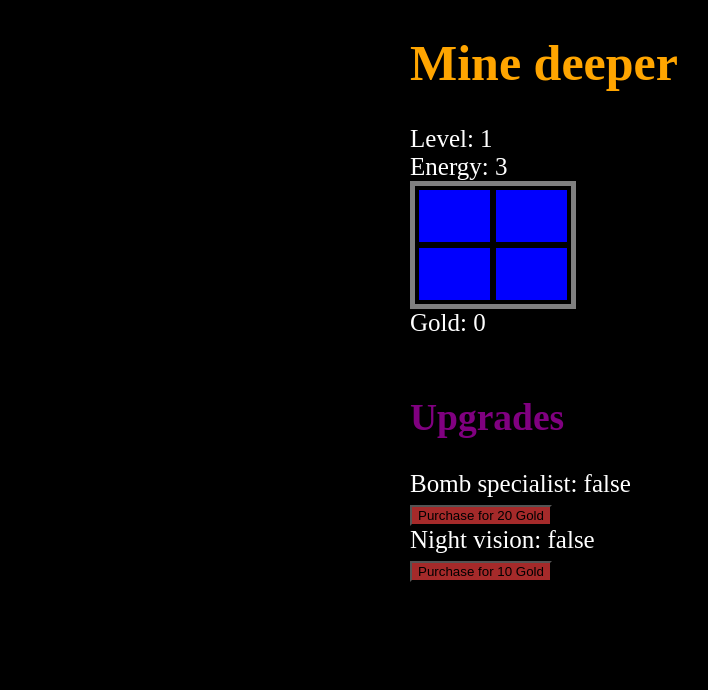
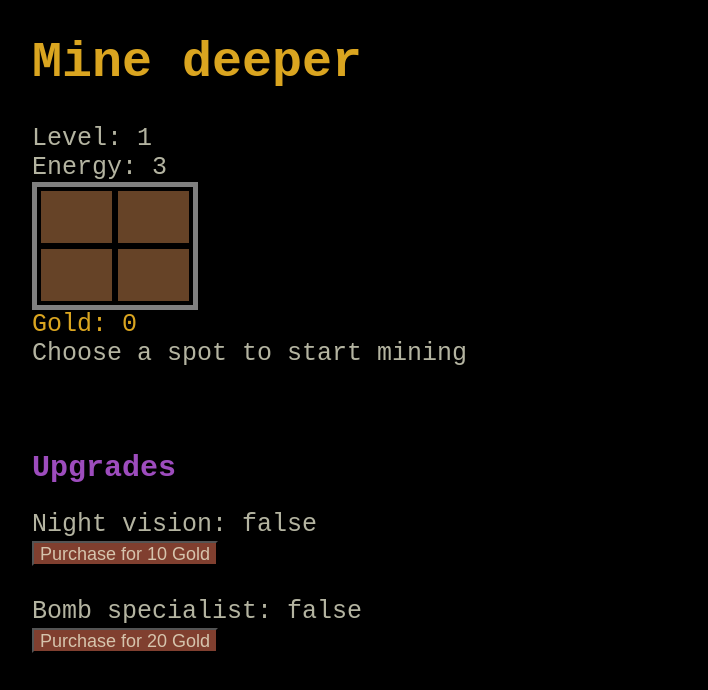
Before and after one commit to Vikkidub/Mine-deeper, a plain HTML site: page index.html in a window 1280 px wide. Shown: the whole page, without its empty margins (96-804 px from the left). Drawn offline with Linux system fonts and the light colour scheme.

Commit message:
visual enchancements
updated colors and flavor text to better fit the mining theme. changed font and adjusted screen spacing

```diff
--- a/controller.js
+++ b/controller.js
@@ -29,7 +29,7 @@ function updatePlayfield() {
     }
 }
 function bombActivation(bomb) {
-    document.getElementById('textDiv').innerHTML = "You clicked a bomb!";
+    document.getElementById('textDiv').innerHTML = "Bomb detonated!";
     bomb.style.backgroundColor = "grey";
     bomb.style.color = "black";
     score += 3;
@@ -42,8 +42,8 @@ function bombActivation(bomb) {
     checkGameStatus();
 }
 function safeActivation(safespace) {
-    document.getElementById('textDiv').innerHTML = "Nice going!";
-    safespace.style.backgroundColor = "green";
+    document.getElementById('textDiv').innerHTML = "Digging a hole ♪";
+    safespace.style.backgroundColor = "black";
     score++;
     revealUpgrades(20);
     document.getElementById('scoreDiv').innerHTML = score
--- a/style.css
+++ b/style.css
@@ -1,23 +1,31 @@
 body {
-    display: grid;
-    place-items: center;
-    height: 0vh;
-    margin: 0;
+  margin-left: 10%;
     background-color: black;
+    font-family: "Courier New", Courier, monospace;
   }
 
   h1{
-    color: orange;
+    color: goldenrod;
   }
   h2{
-    color: purple;
+    font-size: 30px;
+    color: rgb(157, 76, 189);
   }
   div{
-    color: white;
+    color:rgba(245, 245, 220, 0.733);
     font-size: 25px;
   }
+  #scoreDiv{
+    color: goldenrod;
+  }
   button{
-    background-color: brown;
+    font-size: 18px;
+    height: 25px;
+    background-color: rgb(128, 63, 47);
+    color:rgba(245, 245, 220, 0.733);
+  }
+  button:hover{
+    cursor: pointer;
   }
 
 #playfield{
@@ -29,12 +37,12 @@ td{
   width: 69px;
   height: 50px;
   border: solid black 2px;
-  background-color: blue;
+  background-color: rgba(138, 91, 53, 0.74);
 }
 
 td:hover{
     cursor: pointer;
-    background-color: yellow;
+    background-color: goldenrod;
     color: green;
 }
 
--- a/view.js
+++ b/view.js
@@ -8,15 +8,15 @@ app.innerHTML = /*HTML*/`
 
 <table id="playfield"></table>
 <div id="scoreDiv"></div>
-<div id="textDiv"></div>
-</br>
+<div id="textDiv">Choose a spot to start mining</div>
+<br></br>
 
 <h2>Upgrades</h2>
+<div>Night vision: ${gamestate.nightVision}</div>
+<button id="upgradeButton" onclick="enableUpgrade('nightVision', 10); activateNightVision()">Purchase for 10 Gold</button>
+<br></br>
 <div>Bomb specialist: ${gamestate.bombSpecialist}</div>
 <button id="upgradeButton" onclick="enableUpgrade('bombSpecialist', 20)">Purchase for 20 Gold</button>
-
-<div>Night vision: ${gamestate.nightVision}</div>
-<button id="upgradeButton" onclick="enableUpgrade('nightVision', 10); activateNightVision()">Purchase for 10 Gold</button>
 `;
 scoreDiv.innerHTML = "Gold: " + score
 }
```
